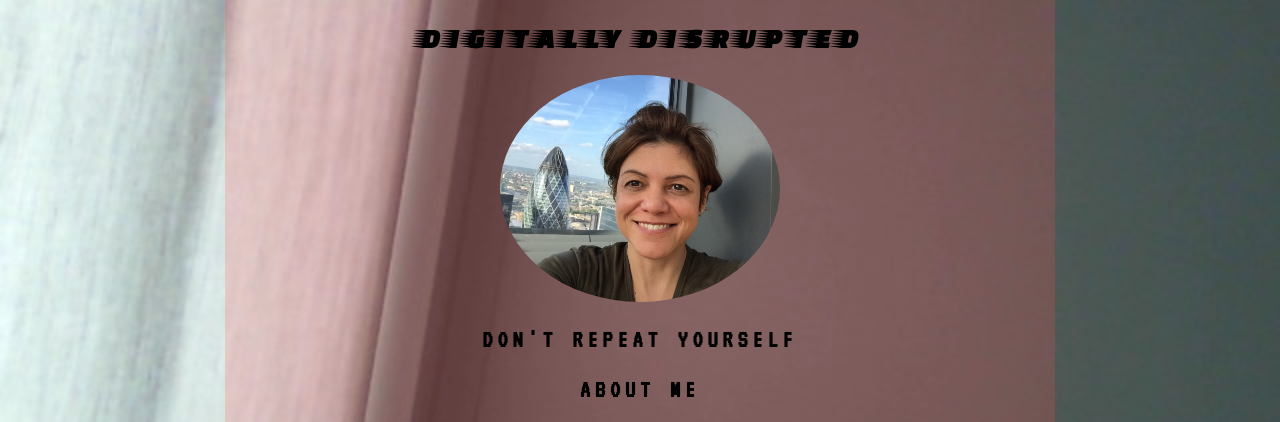
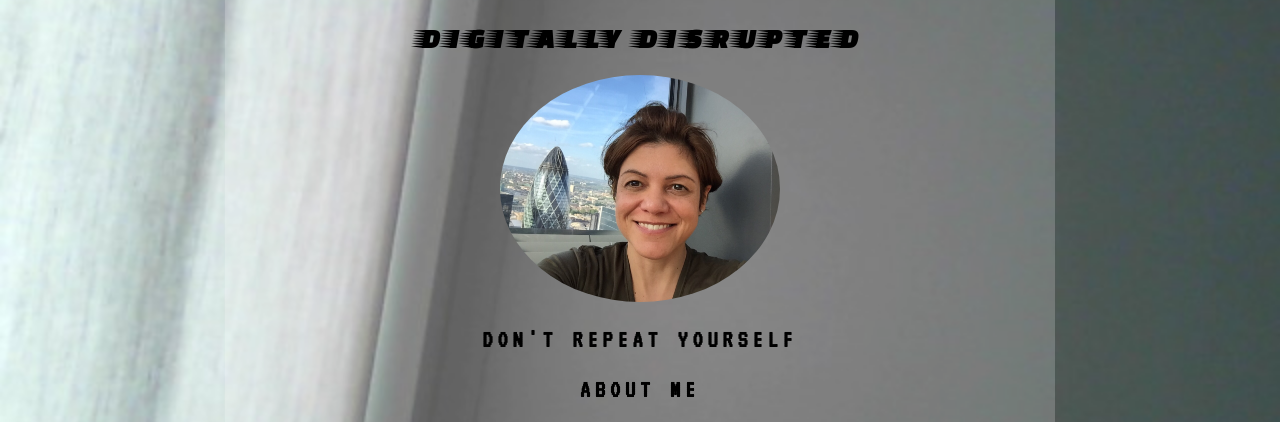
Before and after one commit to mararocha/mararocha.github.io, a plain HTML site: page index.html in a window 1280 px wide. Shown: the part 144-566 px from the top of the page. Drawn offline with nearby package versions, Linux system fonts and the light colour scheme; a web font is replaced by a local one.

Commit message:
Update style.css

```diff
--- a/css/style.css
+++ b/css/style.css
@@ -9,7 +9,7 @@ body {
 }
 
 .main {
-	background-color: rgba(380,80,80,0.2);
+	background-color: rgba(380,380,380,0.2);
 	max-width: 810px;
 	margin: 0 auto;
 	padding: 10px;
```
